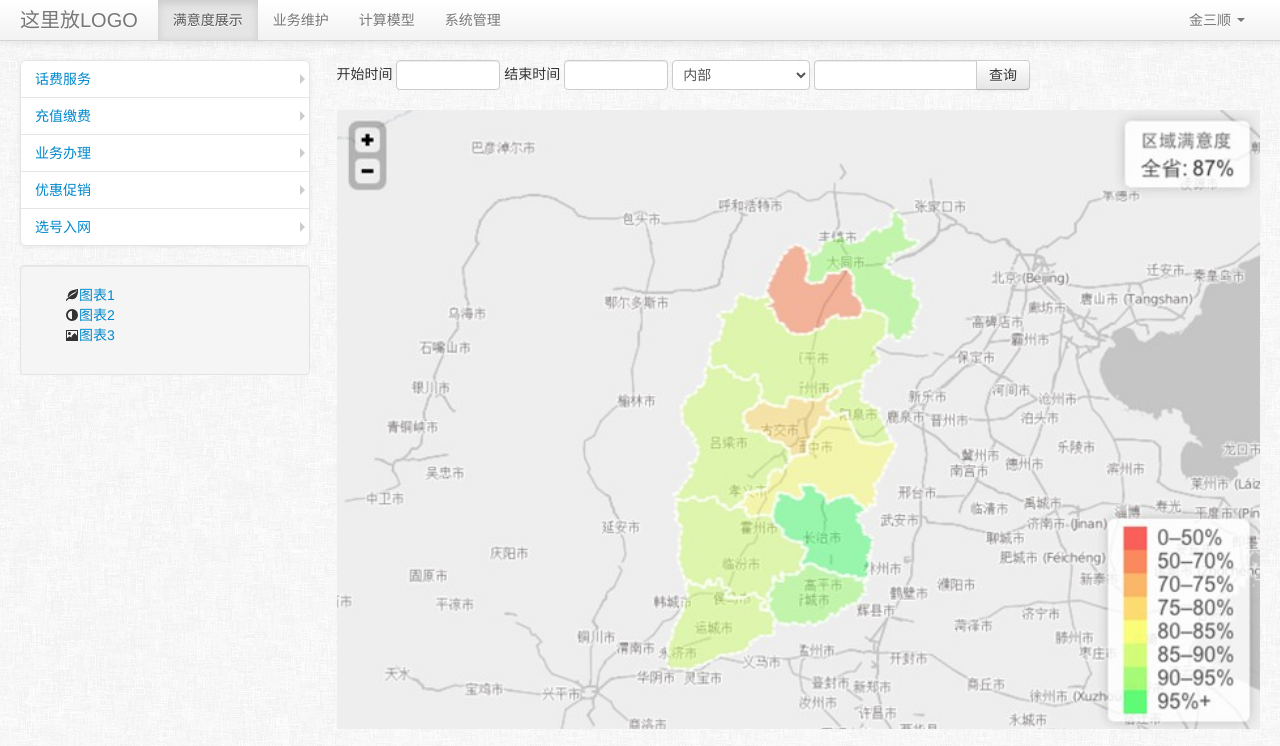
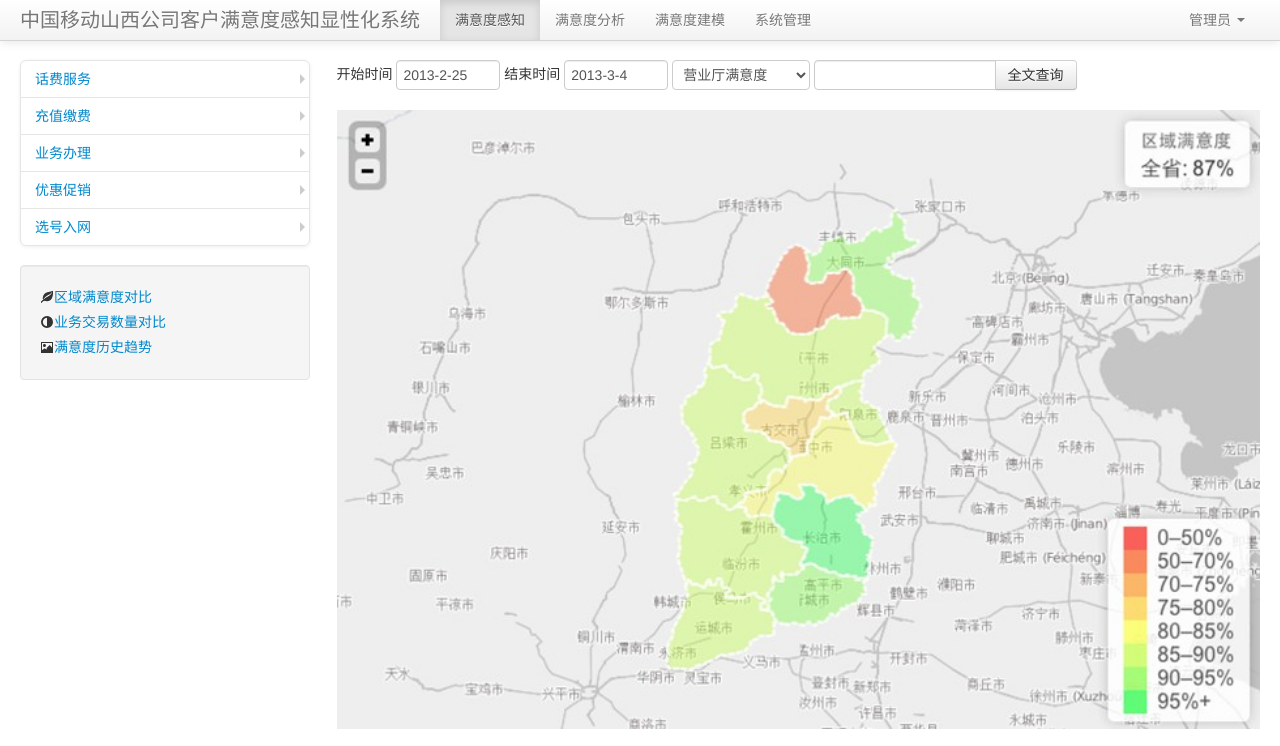
Before and after one commit to santochan/small_demo, a plain HTML site: page index.html in a window 1280 px wide. Shown: the top 746 px of the page. Drawn offline with Linux system fonts and the light colour scheme.

Commit message:
set chart styles

```diff
--- a/css/docs.css
+++ b/css/docs.css
@@ -70,6 +70,11 @@
 /*custom*/
 .side-list {
   list-style: none;
+  margin: 0;
+}
+
+.side-list > li {
+  line-height: 25px;
 }
 
 .chart_box{
--- a/index.html
+++ b/index.html
@@ -1,7 +1,7 @@
 <!DOCTYPE html>
 <html lang="zh-cn">
   <head>
-    <title>一个例子</title>
+    <title>客户满意度感知显性化系统</title>
     <meta name="viewport" content="width=device-width, initial-scale=1.0">
     <meta charset="utf-8">
     <!-- Bootstrap -->
@@ -14,7 +14,7 @@
       body {
         padding-top: 60px;
         padding-bottom: 40px;
-        background: url("img/fabric_of_squares_gray.png");
+        /*background: url("img/fabric_of_squares_gray.png");*/
       }
       .sidebar-nav {
         padding: 9px 0;
@@ -40,11 +40,11 @@
               <span class="icon-bar"></span>
               <span class="icon-bar"></span>
             </button>
-            <a class="brand" href="#">这里放LOGO</a>
+            <a class="brand" href="#">中国移动山西公司客户满意度感知显性化系统</a>
             <div class="nav-collapse collapse">
               <ul class="nav pull-right">
                 <li id="fat-menu" class="dropdown">
-                  <a href="#" id="drop3" role="button" class="dropdown-toggle" data-toggle="dropdown">金三顺 <b class="caret"></b></a>
+                  <a href="#" id="drop3" role="button" class="dropdown-toggle" data-toggle="dropdown">管理员 <b class="caret"></b></a>
                   <ul class="dropdown-menu" role="menu" aria-labelledby="drop3">
                     <li role="presentation"><a role="menuitem" tabindex="-1" href="#">详细信息</a></li>
                     <li role="presentation"><a role="menuitem" tabindex="-1" href="#">资料修改</a></li>
@@ -54,9 +54,9 @@
                 </li>
               </ul>
               <ul class="nav">
-                <li class="active"><a href="#">满意度展示</a></li>
-                <li><a href="#about">业务维护</a></li>
-                <li><a href="#contact">计算模型</a></li>
+                <li class="active"><a href="#">满意度感知</a></li>
+                <li><a href="#about">满意度分析</a></li>
+                <li><a href="#contact">满意度建模</a></li>
                 <li><a href="#contact">系统管理</a></li>
               </ul>
             </div><!--/.nav-collapse -->
@@ -138,9 +138,9 @@
 
               <div class="well">
                 <ul class = "side-list">
-                  <li><i class="icon-leaf"></i><a href="#column_chart">图表1</a></li>
-                  <li><i class="icon-adjust"></i><a href="#pie_chart">图表2</a></li>
-                  <li><i class="icon-picture"></i><a href="#line_chart">图表3</a></li>
+                  <li><i class="icon-leaf"></i><a href="#column_chart">区域满意度对比</a></li>
+                  <li><i class="icon-adjust"></i><a href="#pie_chart">业务交易数量对比</a></li>
+                  <li><i class="icon-picture"></i><a href="#line_chart">满意度历史趋势</a></li>
                 </ul>
               </div>
 
@@ -154,12 +154,12 @@
               <label>结束时间</label>
               <input type="text" class="input-small" id="end_date">
               <select class="span2">
-                <option>内部</option>
-                <option>外部</option>
+                <option>营业厅满意度</option>
+                <option>电子渠道满意度</option>
               </select>
               <div class="input-append">
                 <input class="span8" id="appendedInputButtons" type="text">
-                <button class="btn" type="button">查询</button>
+                <button class="btn" type="button">全文查询</button>
 
               </div>
             </form>
@@ -189,6 +189,7 @@
     <script src="js/jquery-ui-1.10.1.min.js"></script>
     <script src="js/jquery.ui.datepicker-zh-CN.js"></script>
     <script src="js/highcharts.js"></script>
+    <script src="js/highchartTheme.js"></script>
 
     <script src="js/custom.js"></script>
 
--- a/js/custom.js
+++ b/js/custom.js
@@ -2,6 +2,10 @@ $(function() {
   $.datepicker.setDefaults( $.datepicker.regional[ "" ] );
     $( "#start_date" ).datepicker( $.datepicker.regional[ "zh-CN" ] );
     $( "#end_date" ).datepicker( $.datepicker.regional[ "zh-CN" ] );
+    var now_date = new Date();
+    var week_later = new Date(now_date-0+ (-7)*86400000);
+    $("#end_date").val(now_date.getFullYear()+"-"+(now_date.getMonth()+1)+"-"+now_date.getDate());
+    $("#start_date").val(week_later.getFullYear()+"-"+(week_later.getMonth()+1)+"-"+week_later.getDate());
 
     var spline_chart = new Highcharts.Chart({
             chart: {
@@ -9,7 +13,8 @@ $(function() {
                 type: 'spline'
             },
             title: {
-                text: '满意度'
+                align:"left",
+                text: '满意度趋势图（月）'
             },
             xAxis: {
                 type: 'datetime'
@@ -155,7 +160,8 @@ $(function() {
                 type: 'column'
             },
             title: {
-                text: '满意度'
+                align:"left",
+                text: '区域满意度对比'
             },
             tooltip: {
                         pointFormat: '{series.name}: <b>{point.y}%</b>',
@@ -194,7 +200,8 @@ $(function() {
                           plotShadow: false
                       },
                       title: {
-                          text: 'Browser market shares at a specific website, 2010'
+                          align:"left",
+                          text: '业务交易数量对比'
                       },
                       tooltip: {
                         pointFormat: '{series.name}: <b>{point.percentage}%</b>',
@@ -214,17 +221,16 @@ $(function() {
                           type: 'pie',
                           name: 'Browser share',
                           data: [
-                              ['Firefox',   45.0],
-                              ['IE',       26.8],
+                              ['话费服务',   45.0],
+                              ['充值缴费',       26.8],
                               {
-                                  name: 'Chrome',
+                                  name: '业务办理',
                                   y: 12.8,
                                   sliced: true,
                                   selected: true
                               },
-                              ['Safari',    8.5],
-                              ['Opera',     6.2],
-                              ['Others',   0.7]
+                              ['优惠促销',    8.5],
+                              ['选号入网',     6.2]
                           ]
                       }]
                   });
--- /dev/null
+++ b/js/highchartTheme.js
@@ -0,0 +1,14 @@
+Highcharts.theme = {
+    chart: {
+        backgroundColor: {
+            linearGradient: [0, 0, 500, 500],
+            stops: [
+                [0, 'rgb(255, 255, 255)'],
+                [1, '#EEEEEE']
+            ]
+        },
+    }
+};
+
+// Apply the theme
+Highcharts.setOptions(Highcharts.theme);
```
